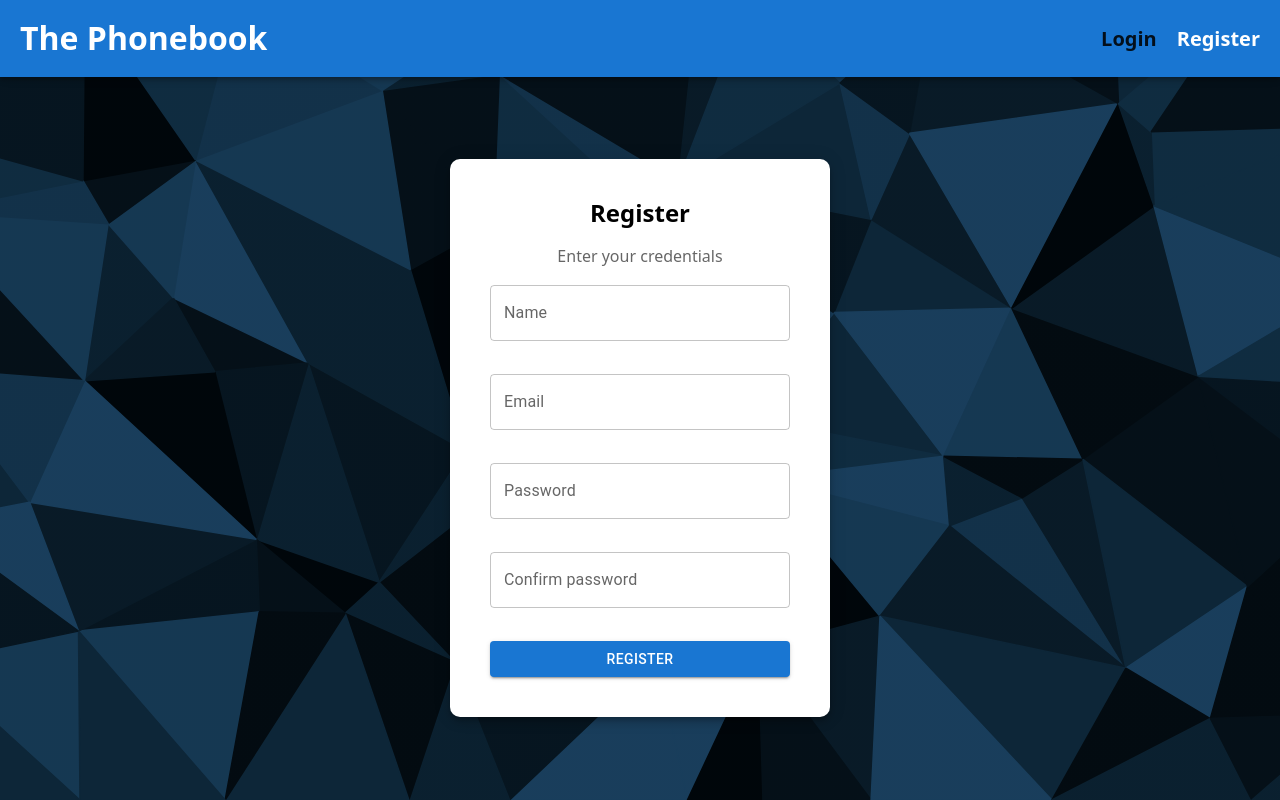
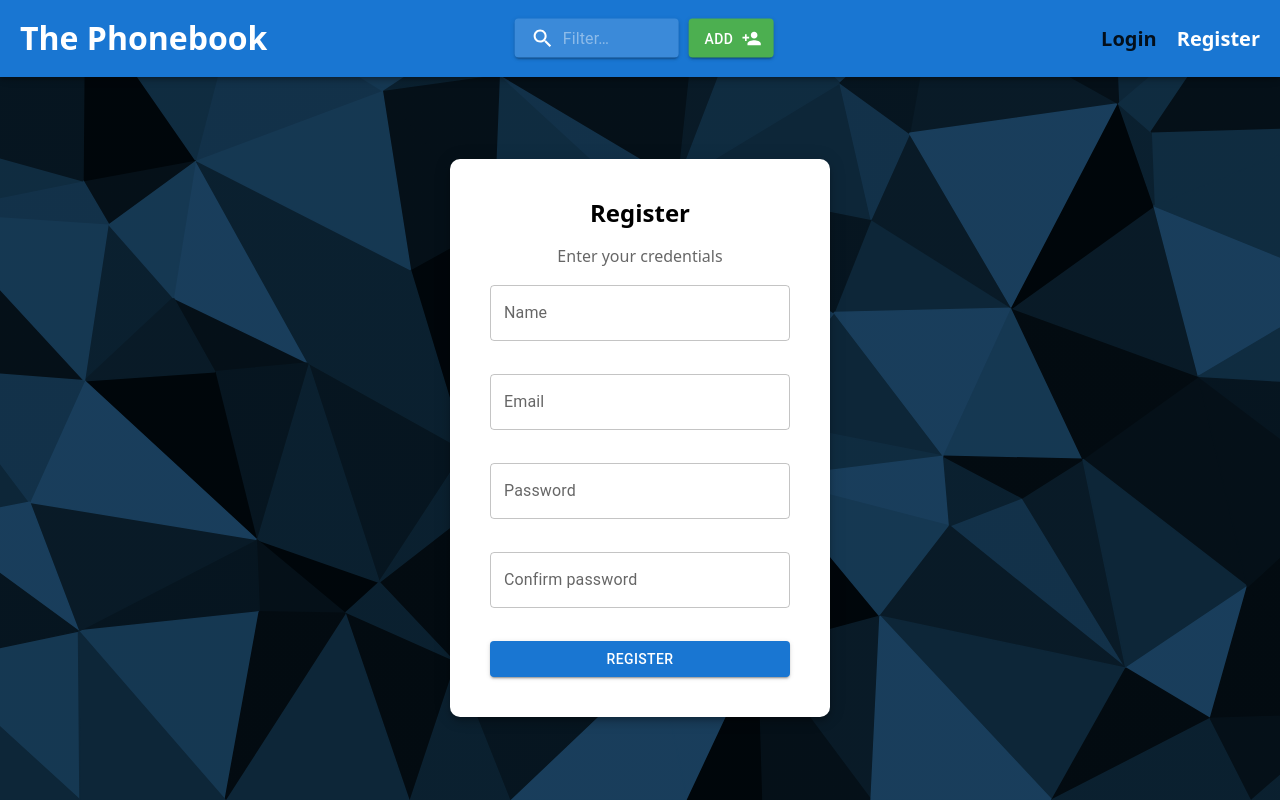
Before and after one commit to anacondz/goit-react-hw-08-phonebook, a React (Create React App) app: page /goit-react-hw-08-phonebook/register in a window 1280 px wide. Built offline with nearby package versions, Linux system fonts and the light colour scheme.

Commit message:
Add contacts fetching logic with RTK query

```diff
--- a/src/components/AppBar/AppBar.jsx
+++ b/src/components/AppBar/AppBar.jsx
@@ -1,6 +1,7 @@
+import { useAuth } from 'hooks/useAuth';
+import { FilterField } from 'components/FilterField/FilterField';
 import { MainNavigation } from 'components/MainNavigation/MainNavigation';
 import { UserMenu } from 'components/UserMenu/UserMenu';
-import { useAuth } from 'hooks/useAuth';
 import { FilterContainer, PageLogo, StyledAppBar } from './AppBarStyled';
 
 export const AppBar = () => {
@@ -9,7 +10,9 @@ export const AppBar = () => {
   return (
     <StyledAppBar>
       <PageLogo>The Phonebook</PageLogo>
-      <FilterContainer></FilterContainer>
+      <FilterContainer>
+        <FilterField />
+      </FilterContainer>
       {isLoggedIn ? <UserMenu /> : <MainNavigation />}
     </StyledAppBar>
   );
--- a/src/components/AppBar/AppBarStyled.js
+++ b/src/components/AppBar/AppBarStyled.js
@@ -6,6 +6,7 @@ export const StyledAppBar = styled(AppBar)`
 
   display: flex;
   flex-direction: row;
+  justify-content: space-between;
   align-items: center;
 
   padding: 20px;
@@ -16,5 +17,9 @@ export const PageLogo = styled('h1')`
 `;
 
 export const FilterContainer = styled('div')`
-  flex-grow: 1;
+  position: absolute;
+  top: 50%;
+  left: 50%;
+
+  transform: translate(-50%, -50%);
 `;
--- /dev/null
+++ b/src/components/FilterField/FilterField.jsx
@@ -0,0 +1,28 @@
+import SearchIcon from '@mui/icons-material/Search';
+import PersonAddIcon from '@mui/icons-material/PersonAdd';
+import {
+  FilterContainer,
+  AddButton,
+  Search,
+  SearchIconWrapper,
+  StyledInputBase,
+} from './FilterFieldStyled';
+
+export const FilterField = () => {
+  return (
+    <FilterContainer>
+      <Search>
+        <SearchIconWrapper>
+          <SearchIcon />
+        </SearchIconWrapper>
+        <StyledInputBase
+          placeholder="Filter…"
+          inputProps={{ 'aria-label': 'Filter' }}
+        />
+      </Search>
+      <AddButton variant="contained" endIcon={<PersonAddIcon />}>
+        Add
+      </AddButton>
+    </FilterContainer>
+  );
+};
--- /dev/null
+++ b/src/components/FilterField/FilterFieldStyled.js
@@ -0,0 +1,59 @@
+import { styled, alpha } from '@mui/material/styles';
+import { InputBase } from '@mui/material';
+import { Button } from '@mui/material';
+
+export const FilterContainer = styled('div')`
+  display: flex;
+`;
+
+export const AddButton = styled(Button)`
+  background-color: ${({ theme }) => theme.palette.success.light};
+
+  &:hover,
+  &:focus {
+    background-color: ${({ theme }) => theme.palette.success.main};
+  }
+`;
+
+export const Search = styled('div')(({ theme }) => ({
+  position: 'relative',
+  borderRadius: theme.shape.borderRadius,
+  backgroundColor: alpha(theme.palette.common.white, 0.15),
+  '&:hover': {
+    backgroundColor: alpha(theme.palette.common.white, 0.25),
+  },
+  marginLeft: 0,
+  marginRight: 10,
+  width: '100%',
+  [theme.breakpoints.up('sm')]: {
+    marginLeft: theme.spacing(1),
+    width: 'auto',
+  },
+  boxShadow: theme.shadows[2],
+}));
+
+export const SearchIconWrapper = styled('div')(({ theme }) => ({
+  padding: theme.spacing(0, 2),
+  height: '100%',
+  position: 'absolute',
+  pointerEvents: 'none',
+  display: 'flex',
+  alignItems: 'center',
+  justifyContent: 'center',
+}));
+
+export const StyledInputBase = styled(InputBase)(({ theme }) => ({
+  color: 'inherit',
+  '& .MuiInputBase-input': {
+    padding: theme.spacing(1, 1, 1, 0),
+    paddingLeft: `calc(1em + ${theme.spacing(4)})`,
+    transition: theme.transitions.create('width'),
+    width: '100%',
+    [theme.breakpoints.up('sm')]: {
+      width: '12ch',
+      '&:focus': {
+        width: '20ch',
+      },
+    },
+  },
+}));
--- a/src/components/UserMenu/UserMenu.jsx
+++ b/src/components/UserMenu/UserMenu.jsx
@@ -27,7 +27,7 @@ export const UserMenu = () => {
   return (
     <>
       <IconButton
-        sx={{ p: 0 }}
+        sx={{ p: 0, boxShadow: 2 }}
         disabled={isMenuShown}
         onClick={() => setIsMenuShown(true)}
       >
--- a/src/pages/PhonebookPage.jsx
+++ b/src/pages/PhonebookPage.jsx
@@ -1 +1,9 @@
-export const PhonebookPage = () => <div>PHONEBOOK PAGE</div>;
+import { useGetContactsQuery } from 'redux/contacts/contactsApi';
+
+export const PhonebookPage = () => {
+  const { data, error, isLoading } = useGetContactsQuery();
+
+  console.log(data, isLoading);
+
+  return <div>PHONEBOOK PAGE</div>;
+};
--- a/src/redux/auth/authOperations.js
+++ b/src/redux/auth/authOperations.js
@@ -1,7 +1,7 @@
 import axios from 'axios';
 import { createAsyncThunk } from '@reduxjs/toolkit';
 import { setAuthHeader, clearAuthHeader } from './authHeaderUtilities';
-import { API_BASE_URL } from 'constants/axios';
+import { API_BASE_URL } from 'constants/apiBaseUrl';
 
 axios.defaults.baseURL = API_BASE_URL;
 
--- /dev/null
+++ b/src/redux/contacts/contactsApi.js
@@ -0,0 +1,35 @@
+import { createApi, fetchBaseQuery } from '@reduxjs/toolkit/query/react';
+import { API_BASE_URL } from 'constants/apiBaseUrl';
+
+export const contactsApi = createApi({
+  reducerPath: 'contacts',
+  baseQuery: fetchBaseQuery({
+    baseUrl: API_BASE_URL,
+    prepareHeaders: (headers, { getState }) => {
+      const token = getState().auth.token;
+
+      if (token) {
+        headers.set('Authorization', `Bearer ${token}`);
+      }
+
+      return headers;
+    },
+  }),
+  tagTypes: ['Contacts'],
+  endpoints: builder => ({
+    getContacts: builder.query({
+      query: () => `/contacts`,
+      providesTags: ['Contacts'],
+    }),
+    addContact: builder.mutation({
+      query: contact => ({
+        url: `/contacts`,
+        method: 'POST',
+        body: contact,
+      }),
+      invalidatesTags: ['Contacts'],
+    }),
+  }),
+});
+
+export const { useGetContactsQuery, useAddContactMutation } = contactsApi;
--- a/src/redux/store.js
+++ b/src/redux/store.js
@@ -11,6 +11,7 @@ import {
 } from 'redux-persist';
 import storage from 'redux-persist/lib/storage';
 import { authReducer } from './auth/authSlice';
+import { contactsApi } from './contacts/contactsApi';
 
 const middleware = [
   ...getDefaultMiddleware({
@@ -18,6 +19,7 @@ const middleware = [
       ignoredActions: [FLUSH, REHYDRATE, PAUSE, PERSIST, PURGE, REGISTER],
     },
   }),
+  contactsApi.middleware,
 ];
 
 const authPersistConfig = {
@@ -29,6 +31,7 @@ const authPersistConfig = {
 export const store = configureStore({
   reducer: {
     auth: persistReducer(authPersistConfig, authReducer),
+    [contactsApi.reducerPath]: contactsApi.reducer,
   },
   middleware,
 });
```
Also changed, not shown: src/constants/apiBaseUrl.js (renamed from src/constants/axios.js).
